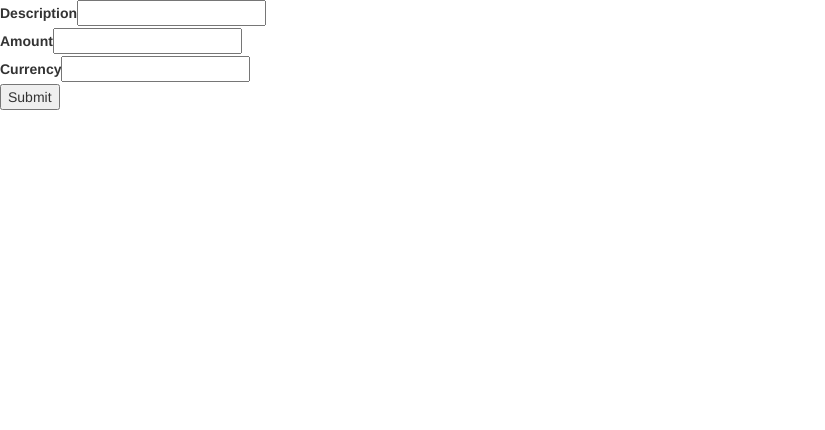
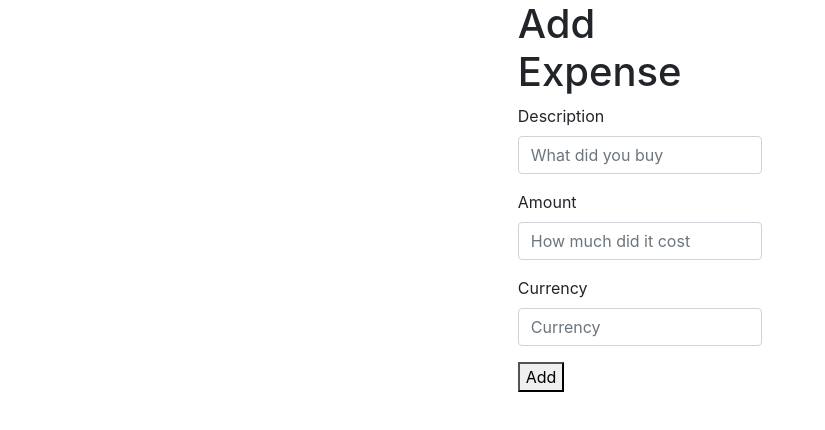
Before and after one commit to maiorovi/book-keeping-ui, a React (Create React App) app: page /expenses/add in a window 1280 px wide. Shown: the top 430 px of the page, without its empty margins (0-825 px from the left). Built offline with nearby package versions, Linux system fonts and the light colour scheme.

Commit message:
* some basic changes

```diff
--- a/package.json
+++ b/package.json
@@ -4,6 +4,7 @@
   "private": true,
   "dependencies": {
     "axios": "^0.18.0",
+    "lodash": "^4.17.10",
     "react": "^16.4.1",
     "react-dom": "^16.4.1",
     "react-redux": "^5.0.7",
--- a/public/index.html
+++ b/public/index.html
@@ -11,8 +11,8 @@
     <link rel="manifest" href="%PUBLIC_URL%/manifest.json">
     <link rel="shortcut icon" href="%PUBLIC_URL%/favicon.ico">
     <!-- Latest compiled and minified CSS -->
-    <link rel="stylesheet" href="https://maxcdn.bootstrapcdn.com/bootstrap/3.3.7/css/bootstrap.min.css"
-          integrity="sha384-BVYiiSIFeK1dGmJRAkycuHAHRg32OmUcww7on3RYdg4Va+PmSTsz/K68vbdEjh4u" crossorigin="anonymous">
+    <link rel="stylesheet" href="https://stackpath.bootstrapcdn.com/bootstrap/4.1.3/css/bootstrap.min.css"
+          integrity="sha384-MCw98/SFnGE8fJT3GXwEOngsV7Zt27NXFoaoApmYm81iuXoPkFOJwJ8ERdknLPMO" crossorigin="anonymous">
     <!--
       Notice the use of %PUBLIC_URL% in the tags above.
       It will be replaced with the URL of the `public` folder during the build.
@@ -28,16 +28,6 @@
     <noscript>
       You need to enable JavaScript to run this app.
     </noscript>
-    <div id="root"></div>
-    <!--
-      This HTML file is a template.
-      If you open it directly in the browser, you will see an empty page.
-
-      You can add webfonts, meta tags, or analytics to this file.
-      The build step will place the bundled scripts into the <body> tag.
-
-      To begin the development, run `npm start` or `yarn start`.
-      To create a production bundle, use `npm run build` or `yarn build`.
-    -->
+    <div id="root" class="col-8 offset-md-2"></div>
   </body>
 </html>
--- a/src/component/ActionPanel.js
+++ b/src/component/ActionPanel.js
@@ -1,10 +1,12 @@
 import React, {Component} from 'react';
 import {Link} from 'react-router-dom';
+import DatesRange from './dates/DatesRange'
 
 class ActionPanel extends Component {
     render() {
        return (<div id="action-panel">
             <Link className="btn btn-danger" to="/expenses/add">Add expense</Link>
+           <DatesRange />
         </div>)
     }
 }
--- a/src/component/AddExpense.js
+++ b/src/component/AddExpense.js
@@ -6,23 +6,29 @@ import {connect} from 'react-redux';
 class AddExpense extends Component {
 
     render() {
-        const { handleSubmit } = this.props;
+        const {handleSubmit} = this.props;
 
         return (
-            <form onSubmit={handleSubmit(this.handleSubmit.bind(this))}>
-                <div>
+
+            <form onSubmit={handleSubmit(this.handleSubmit.bind(this))} className={"col-4 offset-md-4"}>
+                <p className={"h1"}>Add Expense</p>
+                <div className={"form-group"}>
                     <label>Description</label>
-                    <Field name="description" component="input" type="text" />
+                    <Field name="description"  className={"form-control"} placeholder="What did you buy"
+                           component="input" type="text"/>
                 </div>
-                <div>
+
+                <div className={"form-group"}>
                     <label>Amount</label>
-                    <Field name="value" component="input" type="text" />
+                    <Field name="value" className={"form-control"} component="input" type="text" placeholder="How much did it cost"/>
                 </div>
-                <div>
+
+                <div className={"form-group"}>
                     <label>Currency</label>
-                    <Field name="currency" component="input" type="text" />
+                    <Field name="currency" component="input" className={"form-control"} type="text"
+                           placeholder="Currency"/>
                 </div>
-                <button type="submit">Submit</button>
+                <button type="submit">Add</button>
             </form>
         )
     }
--- a/src/component/App.js
+++ b/src/component/App.js
@@ -7,7 +7,7 @@ class App extends Component {
     render() {
         return (
             <BrowserRouter>
-                <div className="App">
+                <div>
                     <Switch>
                         <Route path="/expenses/add" component={AddExpense}/>
                         <Route path="/expenses" component={ExpenseList}/>
--- a/src/component/ExpenseList.js
+++ b/src/component/ExpenseList.js
@@ -12,14 +12,15 @@ class ExpenseList extends Component {
     render() {
         return (
             <div id="expense-list-page">
+                <p className={"h1"}>Expenses Summary</p>
                 <ActionPanel />
                 <div>
-                    <table>
-                        <thead>
+                    <table className={"table table-striped"}>
+                        <thead className={"thead-light"}>
                         <tr>
-                            <td>Description</td>
-                            <td>Amount</td>
-                            <td>Currency</td>
+                            <th scope={"col"}>Description</th>
+                            <th scope={"col"}>Amount</th>
+                            <th scope={"col"}>Currency</th>
                         </tr>
                         </thead>
                         <tbody>
@@ -40,4 +41,3 @@ function mapStateToProps(state) {
 }
 
 export default connect(mapStateToProps, {fetchExpenses})(ExpenseList);
-// export default ExpenseList;
--- /dev/null
+++ b/src/component/dates/DatesRange.js
@@ -0,0 +1,24 @@
+import React, {Component} from 'react';
+
+class DatesRange extends Component {
+
+   render() {
+        return (
+            <div id={"dates range"} >f
+                <div className={"form-group"}>
+                    <label>From: </label>
+                    <input type={"date"} />
+                </div>
+                <div className={"form-group"}>
+                    <label>To: </label>
+                    <input type={"date"} />
+                </div>
+                    <button type="submit">Find</button>
+            </div>
+        )
+    }
+
+
+}
+
+export default DatesRange
--- a/src/style/index.css
+++ b/src/style/index.css
@@ -3,3 +3,7 @@ body {
   padding: 0;
   font-family: sans-serif;
 }
+
+.app {
+  width: 980px;
+}
```
Also changed, not shown: 1 other file (tests, documents, lock files or other folders).
